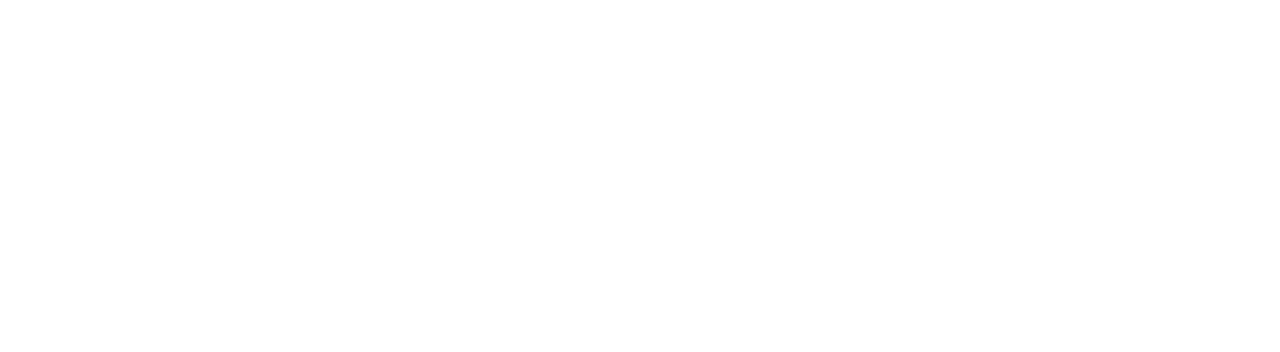
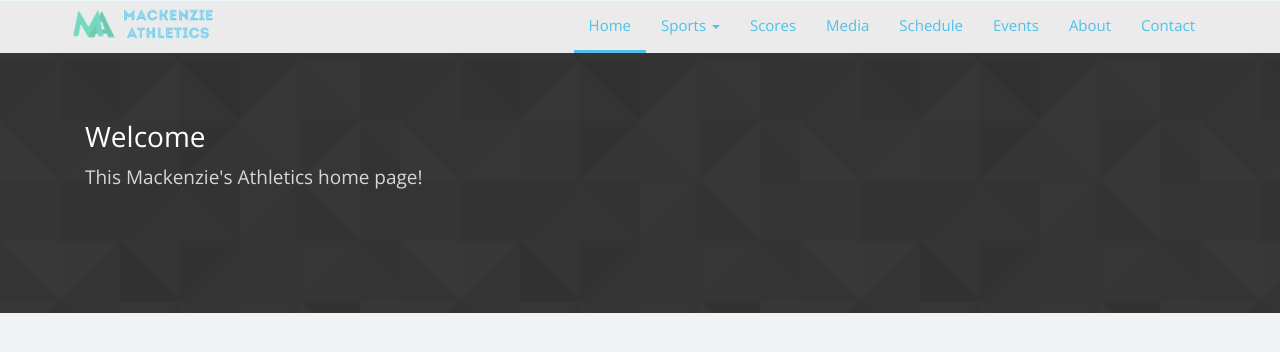
Before and after one commit to kushanzaveri-old/mac-athletic-council, a plain HTML site: page contact/index.html in a window 1280 px wide. Drawn offline with nearby package versions, Linux system fonts and the light colour scheme.

Commit message:
Demonstration

```diff
--- a/contact/index.html
+++ b/contact/index.html
@@ -0,0 +1,52 @@
+<!DOCTYPE html>
+<html>
+
+<head>
+    <link rel="stylesheet" href="../css/site.min.css">
+    <meta name="viewport" content="initial-scale=1, maximum-scale=1, user-scalable=no">
+    <link href="http://fonts.googleapis.com/css?family=Open+Sans:400,300,600,800,700,400italic,600italic,700italic,800italic,300italic" rel="stylesheet" type="text/css">
+    <script type="text/javascript" src="js/site.min.js"></script>
+</head>
+
+<body style="background-color: #f1f2f6;">
+    <div class="home-header">
+        <nav class="navbar navbar-default navbar-custom" role="navigation">
+            <div class="container">
+                <div class="navbar-header">
+                    <button type="button" class="navbar-toggle" data-toggle="collapse" data-target=".navbar-collapse"> <span class="sr-only">Toggle navigation</span> <span class="icon-bar"></span> <span class="icon-bar"></span> <span class="icon-bar"></span> </button>
+                    <a class="navbar-brand" href="index.html" font="Metro"><img src="../img/logo.png" height="40"></a>
+                </div>
+                <div class="collapse navbar-collapse">
+                    <ul class="nav navbar-nav navbar-right">
+                        <li><a class="nav-link current" href="index.html">Home</a></li>
+                        <!-- Dropdown-->
+                        <li class="dropdown"> <a href="#" class="dropdown-toggle" data-toggle="dropdown">Sports <b class="caret"></b></a>
+                            <ul class="dropdown-menu" role="menu">
+                                <li><a href="#">Volleyball</a></li>
+                                <li><a href="#">Soccer</a></li>
+                            </ul>
+                        </li>
+                        <li><a class="nav-link" href="scores/">Scores</a></li>
+                        <li><a class="nav-link" href="media/">Media</a></li>
+                        <li><a class="nav-link" href="schedule/">Schedule</a></li>
+                        <li><a class="nav-link" href="events/">Events</a></li>
+                        <li><a class="nav-link" href="about/">About</a></li>
+                        <li><a class="nav-link" href="contact/">Contact</a></li>
+                    </ul>
+                </div>
+            </div>
+        </nav>
+         <div class="topic">
+            <div class="container">
+                <div class="col-md-8">
+                    <h3>Welcome</h3>
+                    <h4>This Mackenzie's Athletics home page!</h4>
+                </div>
+                <div class="col-md-4">
+                </div>
+            </div>
+        </div>
+    </div>
+</body>
+
+</html>
```
Also changed, not shown: index.html (+0 -2 lines).
